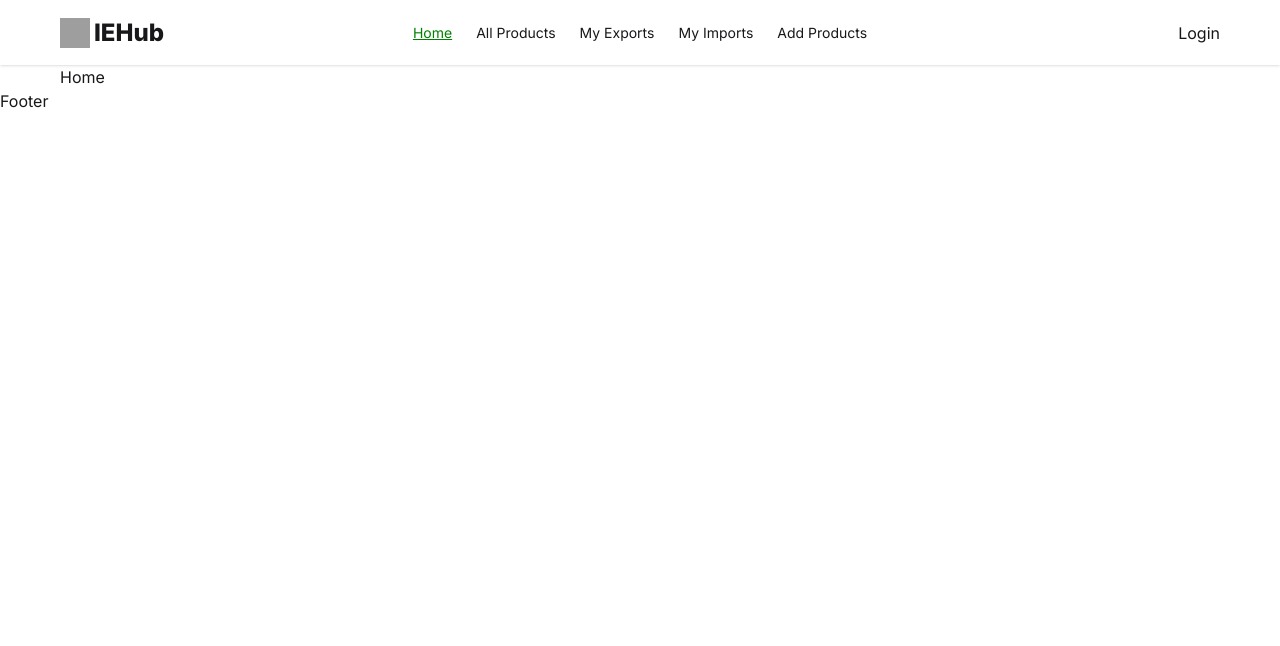
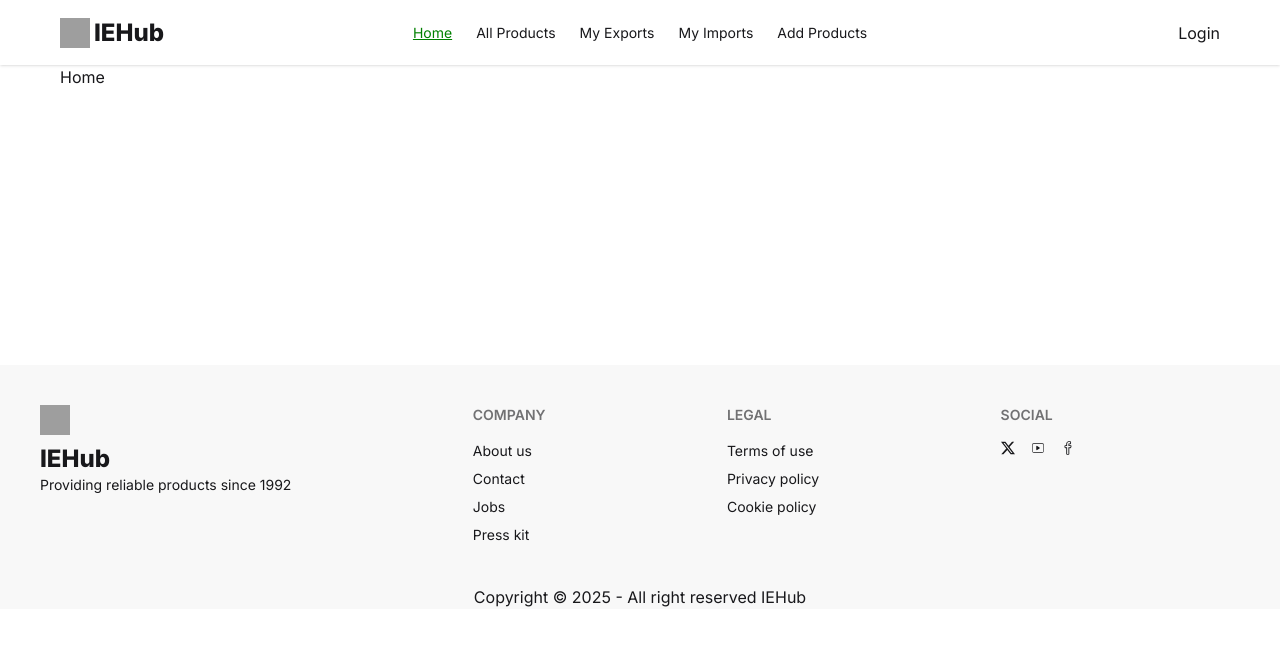
Before and after one commit to AbuJubaeid/Import-Export-Hub-Client, a React (Vite) app: page / in a window 1280 px wide. Shown: the top 646 px of the page. Built offline with nearby package versions, Linux system fonts and the light colour scheme; grey boxes are pictures that could not be loaded.

Commit message:
footer added

```diff
--- a/package.json
+++ b/package.json
@@ -13,6 +13,7 @@
     "@tailwindcss/vite": "^4.1.17",
     "react": "^19.1.1",
     "react-dom": "^19.1.1",
+    "react-icons": "^5.5.0",
     "react-router": "^7.9.5",
     "tailwindcss": "^4.1.17"
   },
--- a/src/Layout/Layout.jsx
+++ b/src/Layout/Layout.jsx
@@ -8,7 +8,7 @@
             <div>
                 <Navbar></Navbar>
             </div>
-            <div className="px-15">
+            <div className="px-15 min-h-[300px]">
                 <Outlet></Outlet>
             </div>
             <div>
--- a/src/components/Footer/Footer.jsx
+++ b/src/components/Footer/Footer.jsx
@@ -1,10 +1,55 @@
+import { BsTwitterX } from "react-icons/bs";
+import { CiYoutube } from "react-icons/ci";
+import { SlSocialFacebook } from "react-icons/sl";
+import { Link } from "react-router";
 
 const Footer = () => {
-    return (
-        <div>
-            Footer
+  return (
+    <div>
+      <footer className="bg-base-200 text-base-content">
+        <div className="footer sm:footer-horizontal text-base-content p-10">
+          <aside>
+            <img className="w-[30px] h-[30px]" src="/logo.ico" alt="" />
+            <p>
+              <span className="text-2xl font-extrabold">IEHub</span>
+              <br />
+              Providing reliable products since 1992
+            </p>
+          </aside>
+          <nav>
+            <h6 className="footer-title">Company</h6>
+            <a className="link link-hover">About us</a>
+            <a className="link link-hover">Contact</a>
+            <a className="link link-hover">Jobs</a>
+            <a className="link link-hover">Press kit</a>
+          </nav>
+          <nav>
+            <h6 className="footer-title">Legal</h6>
+            <a className="link link-hover">Terms of use</a>
+            <a className="link link-hover">Privacy policy</a>
+            <a className="link link-hover">Cookie policy</a>
+          </nav>
+          <nav>
+            <h6 className="footer-title">Social</h6>
+            <div className="grid grid-flow-col gap-4">
+              <Link>
+                <BsTwitterX />
+              </Link>
+              <Link>
+                <CiYoutube />
+              </Link>
+              <Link>
+                <SlSocialFacebook />
+              </Link>
+            </div>
+          </nav>
         </div>
-    );
+        <p className="text-center mb-5">
+          Copyright © {new Date().getFullYear()} - All right reserved IEHub
+        </p>
+      </footer>
+    </div>
+  );
 };
 
 export default Footer;
```
Also changed, not shown: 1 other file (tests, documents, lock files or other folders).
